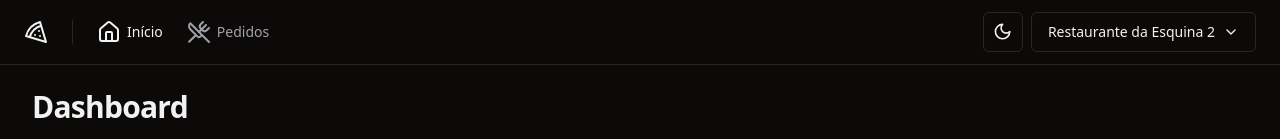
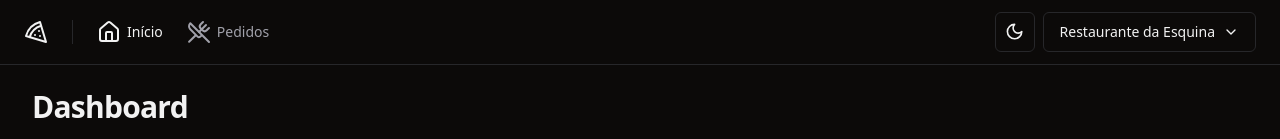
Before and after one commit to Gui-dev/one-shop, a React (Vite) app: page / in a window 1280 px wide. Shown: the top 139 px of the page. Built offline with nearby package versions, Linux system fonts and the light colour scheme; data requests are answered from the project's data file.

Commit message:
feat: add refresh page data from cache

```diff
--- a/db.json
+++ b/db.json
@@ -34,8 +34,8 @@
     {
       "id": 1,
       "managerId": 1,
-      "name": "Restaurante da Esquina 2",
-      "description": "Descrição do restaurante 2",
+      "name": "Restaurante da Esquina",
+      "description": "Descrição do restaurante",
       "createdAT": "2024-06-03T07:34:48.031Z",
       "updateAt": "2024-06-03T07:34:48.031Z"
     }
--- a/src/api/get-managed-restaurant.ts
+++ b/src/api/get-managed-restaurant.ts
@@ -1,6 +1,6 @@
 import { api } from '@/lib/api'
 
-interface IGetManagedRestaurantResponse {
+export interface IGetManagedRestaurantResponse {
   id: number
   managerId: string | null
   name: string
--- a/src/components/store-profile-dialog.tsx
+++ b/src/components/store-profile-dialog.tsx
@@ -1,9 +1,12 @@
 import { zodResolver } from '@hookform/resolvers/zod'
-import { useMutation, useQuery } from '@tanstack/react-query'
+import { useMutation, useQuery, useQueryClient } from '@tanstack/react-query'
 import { useForm } from 'react-hook-form'
 import { toast } from 'sonner'
 
-import { getManagedRestaurant } from '@/api/get-managed-restaurant'
+import {
+  getManagedRestaurant,
+  IGetManagedRestaurantResponse,
+} from '@/api/get-managed-restaurant'
 import { updateProfile } from '@/api/update-profile'
 import {
   StoreProfileSchema,
@@ -24,6 +27,7 @@ import { Label } from './ui/label'
 import { Textarea } from './ui/textarea'
 
 export const StoreProfileDialog = () => {
+  const queryClient = useQueryClient()
   const { data: managedRestaurant } = useQuery({
     queryKey: ['managed-restaurant'],
     queryFn: getManagedRestaurant,
@@ -43,6 +47,21 @@ export const StoreProfileDialog = () => {
 
   const { mutateAsync: updateProfileFn } = useMutation({
     mutationFn: updateProfile,
+    onSuccess(_, { name, description }) {
+      const cached = queryClient.getQueryData<IGetManagedRestaurantResponse>([
+        'managed-restaurant',
+      ])
+      if (cached) {
+        queryClient.setQueryData<IGetManagedRestaurantResponse>(
+          ['managed-restaurant'],
+          {
+            ...cached,
+            name,
+            description,
+          },
+        )
+      }
+    },
   })
 
   const handleUpdateProfile = async (data: StoreProfileSchema) => {
```
